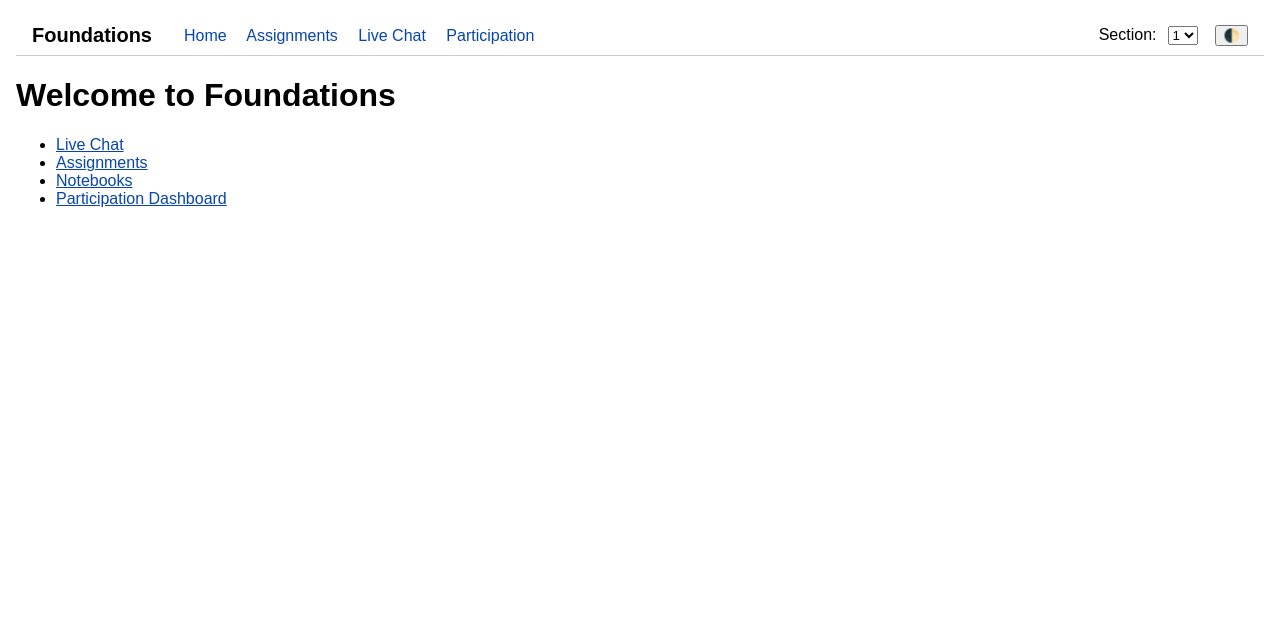
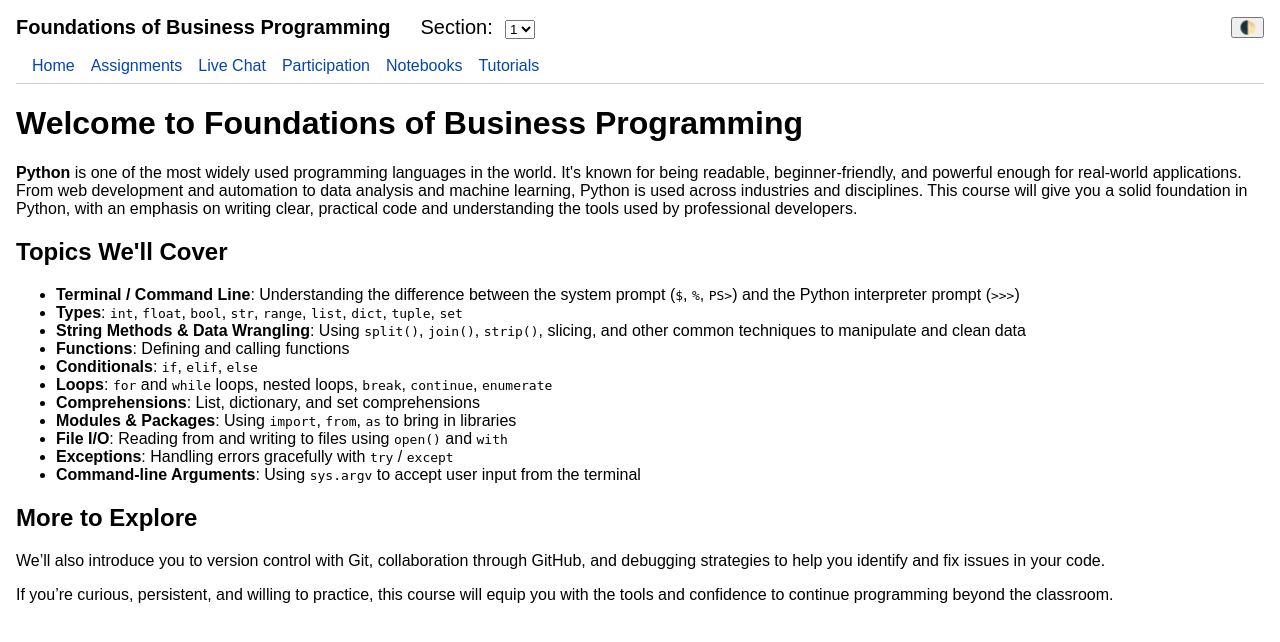
Before and after one commit to nathanielhobbs/foundations-site, a Flask app: page / in a window 1280 px wide. Shown: the top 642 px of the page. Run offline with Flask 3, Linux system fonts and the light colour scheme.

Commit message:
Added Tutorials page and changed Home contents and fixed Notebooks to be matched with sections

```diff
--- a/app.py
+++ b/app.py
@@ -37,6 +37,28 @@ def check_admin_access():
     code = request.args.get("code")
     if code != app.config['ADMIN_PASSCODE']:
         abort(403)
+
+@app.route("/notebooks")
+def notebooks():
+    section = request.args.get("section")
+    instructor = request.args.get("code") == app.config["ADMIN_PASSCODE"]
+
+    if instructor:
+        keys = r.keys("notebooks:section:*")
+        all_links = {}
+        for key in keys:
+            sec_id = key.split(":")[-1]
+            raw = r.get(key)
+            links = json.loads(raw) if raw else []
+            all_links[sec_id] = links
+        return render_template("notebooks.html", all_sections=all_links, instructor=True)
+    else:
+        key = f"notebooks:section:{section}"
+        raw = r.get(key)
+        links = json.loads(raw) if raw else []
+        return render_template("notebooks.html", section=section, links=links)
+
+
 
 # Route: chat by section
 @app.route("/chat/<int:section>")
@@ -231,7 +253,8 @@ def export_all_participation():
 def search_netid():
     query = request.args.get("netid", "").strip().lower()
     if not query:
-        return "<form><input name='netid' placeholder='Enter NetID'><input type='submit'></form>"
+        # Render a search form with the nav bar
+        return render_template("participation_search.html", query=None, results=None)
 
     keys = r.keys("participation:*:*")
     results = []
@@ -245,15 +268,23 @@ def search_netid():
         except ValueError:
             continue
 
-    if not results:
-        return f"<p>No participation found for <b>{query}</b>.</p>"
+    return render_template("participation_search.html", query=query, results=results)
 
-    html = f"<h3>Participation for {query}</h3><ul>"
-    for date, section in sorted(results):
-        html += f"<li>{date} — Section {section}</li>"
-    html += "</ul>"
-    return html
+@app.route("/tutorials")
+def tutorials():
+    return render_template("tutorials.html")
 
+@app.route("/tutorials/git")
+def git():
+    return render_template("git.html")
+
+@app.route("/tutorials/ssh")
+def ssh():
+    return render_template("ssh.html")
+
+@app.route("/tutorials/bash")
+def bash():
+    return render_template("bash.html")
 
 @app.route("/")
 def index():
@@ -273,14 +304,30 @@ def show_assignments():
         "Authorization": f"Bearer {GITHUB_TOKEN}",
         "Accept": "application/vnd.github+json"
     }
-    repos = requests.get(f"https://api.github.com/orgs/{GITHUB_ORG}/repos", headers=headers).json()
+    url = f"https://api.github.com/orgs/{GITHUB_ORG}/repos"
 
-    for assignment in assignments:
-        prefix = assignment['slug']
-        matching_repos = [repo for repo in repos if repo['name'].startswith(prefix)]
-        assignment['count'] = len(matching_repos)
-        assignment['repos'] = [{"name": repo["name"], "url": repo["html_url"], "pushed_at": repo["pushed_at"]} for repo in matching_repos]
+    try:
+        response = requests.get(url, headers=headers)
+        response.raise_for_status()
+        repos = response.json()
 
-    return render_template("assignments.html", assignments=assignments)
+        for assignment in assignments:
+            prefix = assignment['slug']
+            matching_repos = [repo for repo in repos if repo.get('name', '').startswith(prefix)]
+            assignment['count'] = len(matching_repos)
+            assignment['repos'] = [
+                {
+                    "name": repo["name"],
+                    "url": repo["html_url"],
+                    "pushed_at": repo["pushed_at"]
+                }
+                for repo in matching_repos
+            ]
+
+        return render_template("assignments.html", assignments=assignments)
+
+    except Exception as e:
+        return f"<h2>Failed to load assignments</h2><pre>{e}</pre><p>Check GITHUB_TOKEN and GITHUB_ORG.</p>", 500
+
 
 socketio.run(app, host="0.0.0.0", port=5000)
--- a/templates/base.html
+++ b/templates/base.html
@@ -53,17 +53,11 @@
   {% block head %}{% endblock %}
 </head>
 <body>
-  <nav style="background: var(--bg); border-bottom: 1px solid #ccc; padding: 0.5em 1em; display: flex; align-items: center; justify-content: space-between;">
-    <div style="font-weight: bold; font-size: 1.25em;">
-      Foundations
-    </div>
-    <div style="flex-grow: 1; margin-left: 2em;">
-      <a href="/" style="margin-right: 1em; text-decoration: none;">Home</a>
-      <a href="/assignments" style="margin-right: 1em; text-decoration: none;">Assignments</a>
-      <a id="chatLink" href="/chat/1" style="margin-right: 1em; text-decoration: none;">Live Chat</a>
-      <a href="/participation_search" style="margin-right: 1em; text-decoration: none;">Participation</a>
-    </div>
-    <div>
+  <!-- Title, Section select, and Theme toggle row -->
+  <div style="display: flex; align-items: center; justify-content: space-between; font-weight: bold; font-size: 1.25em; margin-bottom: 0.5em;">
+    <div style="display: flex; align-items: center;">
+      <span>Foundations of Business Programming</span>
+      <span style="font-weight: normal; font-size: 1em; margin-left: 1.5em;">
         Section:
         <select id="sectionSelect" style="margin-left: 0.5em;">
           <option value="1">1</option>
@@ -71,9 +65,27 @@
           <option value="5">5</option>
           <option value="6">6</option>
         </select>
+      </span>
+    </div>
+    <div style="display: flex; align-items: center;">
       <button onclick="toggleTheme()">🌓</button>
     </div>
+  </div>
+  <!-- Navigation bar row -->
+  <nav style="background: var(--bg); border-bottom: 1px solid #ccc; padding: 0.5em 1em;">
+    <div style="display: flex; flex-wrap: wrap; align-items: center; justify-content: center;">
+      <!-- Links in the center -->
+      <div style="display: flex; justify-content: center; align-items: center;">
+        <a href="/" style="margin-right: 1em; text-decoration: none;">Home</a>
+        <a href="/assignments" style="margin-right: 1em; text-decoration: none;">Assignments</a>
+        <a id="chatLink" href="/chat/1" style="margin-right: 1em; text-decoration: none;">Live Chat</a>
+        <a href="/participation_search" style="margin-right: 1em; text-decoration: none;">Participation</a>
+        <a href="/notebooks" style="margin-right: 1em; text-decoration: none;">Notebooks</a>
+        <a href="/tutorials" style="margin-right: 1em; text-decoration: none;">Tutorials</a>
+      </div>
+    </div>
   </nav>
+
 
   {% block content %}{% endblock %}
 
--- a/templates/index.html
+++ b/templates/index.html
@@ -1,11 +1,29 @@
+<!-- templates/index.html -->
 {% extends "base.html" %}
-{% block title %}Live Chat{% endblock %}
+{% block title %}Home{% endblock %}
 {% block content %}
- <h1>Welcome to Foundations</h1>
+<h1>Welcome to Foundations of Business Programming</h1>
+
+<p><strong>Python</strong> is one of the most widely used programming languages in the world. It's known for being readable, beginner-friendly, and powerful enough for real-world applications. From web development and automation to data analysis and machine learning, Python is used across industries and disciplines. This course will give you a solid foundation in Python, with an emphasis on writing clear, practical code and understanding the tools used by professional developers.</p>
+
+<h2>Topics We'll Cover</h2>
 <ul>
-  <li><a href="/chat">Live Chat</a></li>
-  <li><a href="/assignments">Assignments</a></li>
-  <li><a href="/notebooks">Notebooks</a></li>
-  <li><a href="/participation_dashboard">Participation Dashboard</a></li>
+  <li><strong>Terminal / Command Line</strong>: Understanding the difference between the system prompt (<code>$</code>, <code>%</code>, <code>PS></code>) and the Python interpreter prompt (<code>&gt;&gt;&gt;</code>)</li>
+  <li><strong>Types</strong>: <code>int</code>, <code>float</code>, <code>bool</code>, <code>str</code>, <code>range</code>, <code>list</code>, <code>dict</code>, <code>tuple</code>, <code>set</code></li>
+  <li><strong>String Methods & Data Wrangling</strong>: Using <code>split()</code>, <code>join()</code>, <code>strip()</code>, slicing, and other common techniques to manipulate and clean data</li>
+  <li><strong>Functions</strong>: Defining and calling functions</li>
+  <li><strong>Conditionals</strong>: <code>if</code>, <code>elif</code>, <code>else</code></li>
+  <li><strong>Loops</strong>: <code>for</code> and <code>while</code> loops, nested loops, <code>break</code>, <code>continue</code>, <code>enumerate</code></li>
+  <li><strong>Comprehensions</strong>: List, dictionary, and set comprehensions</li>
+  <li><strong>Modules & Packages</strong>: Using <code>import</code>, <code>from</code>, <code>as</code> to bring in libraries</li>
+  <li><strong>File I/O</strong>: Reading from and writing to files using <code>open()</code> and <code>with</code></li>
+  <li><strong>Exceptions</strong>: Handling errors gracefully with <code>try</code> / <code>except</code></li>
+  <li><strong>Command-line Arguments</strong>: Using <code>sys.argv</code> to accept user input from the terminal</li>
 </ul>
+
+<h2>More to Explore</h2>
+<p>We’ll also introduce you to version control with Git, collaboration through GitHub, and debugging strategies to help you identify and fix issues in your code.</p>
+
+<p>If you’re curious, persistent, and willing to practice, this course will equip you with the tools and confidence to continue programming beyond the classroom.</p>
+
 {% endblock %}
```
Also changed, not shown: sync_notebooks.py (added, +50 -0 lines), templates/bash.html (added, +74 -0 lines), templates/git.html (added, +29 -0 lines), templates/notebooks.html (added, +49 -0 lines), templates/participation_search.html (added, +22 -0 lines), templates/ssh.html (added, +23 -0 lines), templates/tutorials.html (added, +11 -0 lines). Lines whose indentation alone changed are shown as unchanged.
